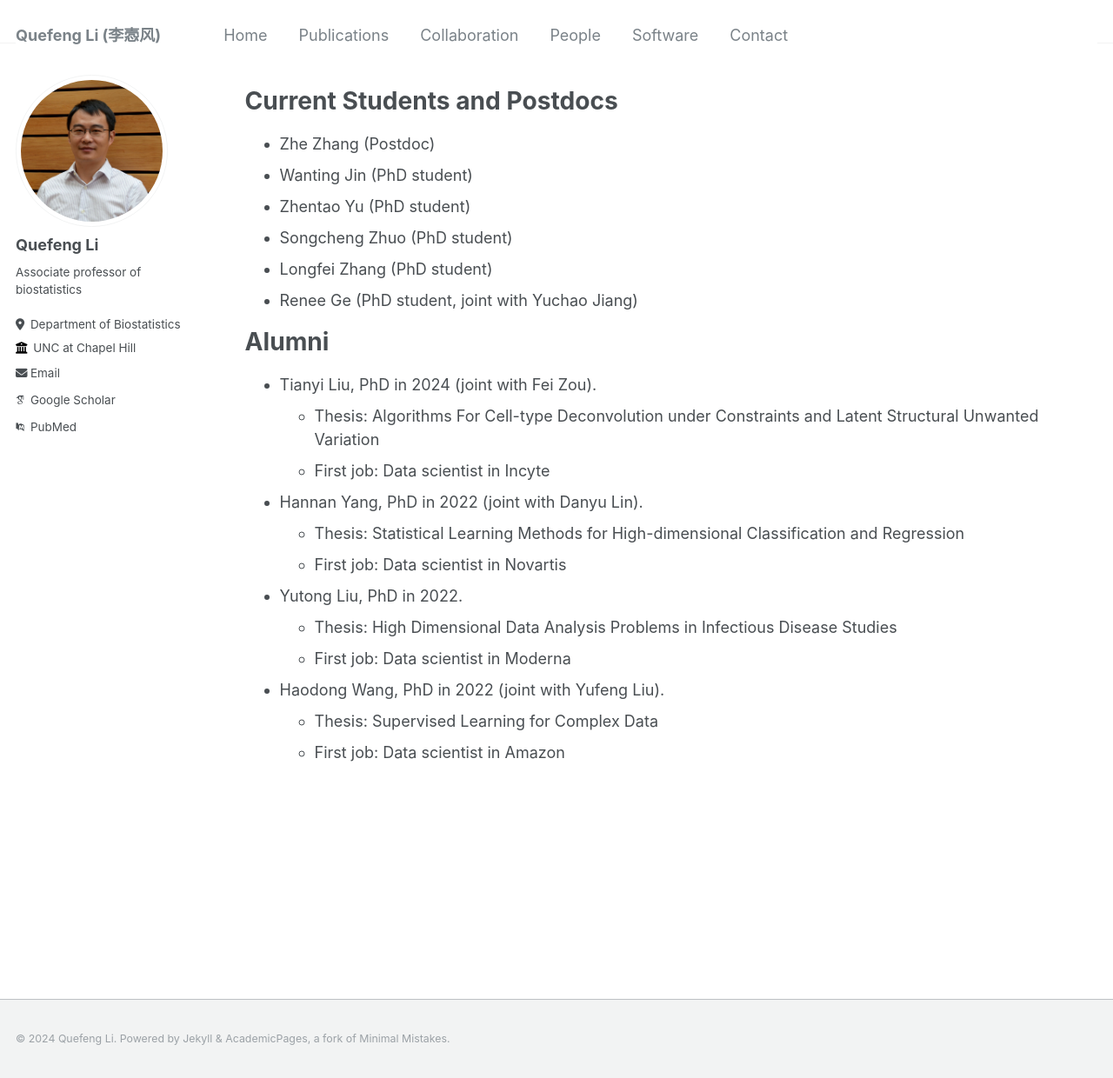
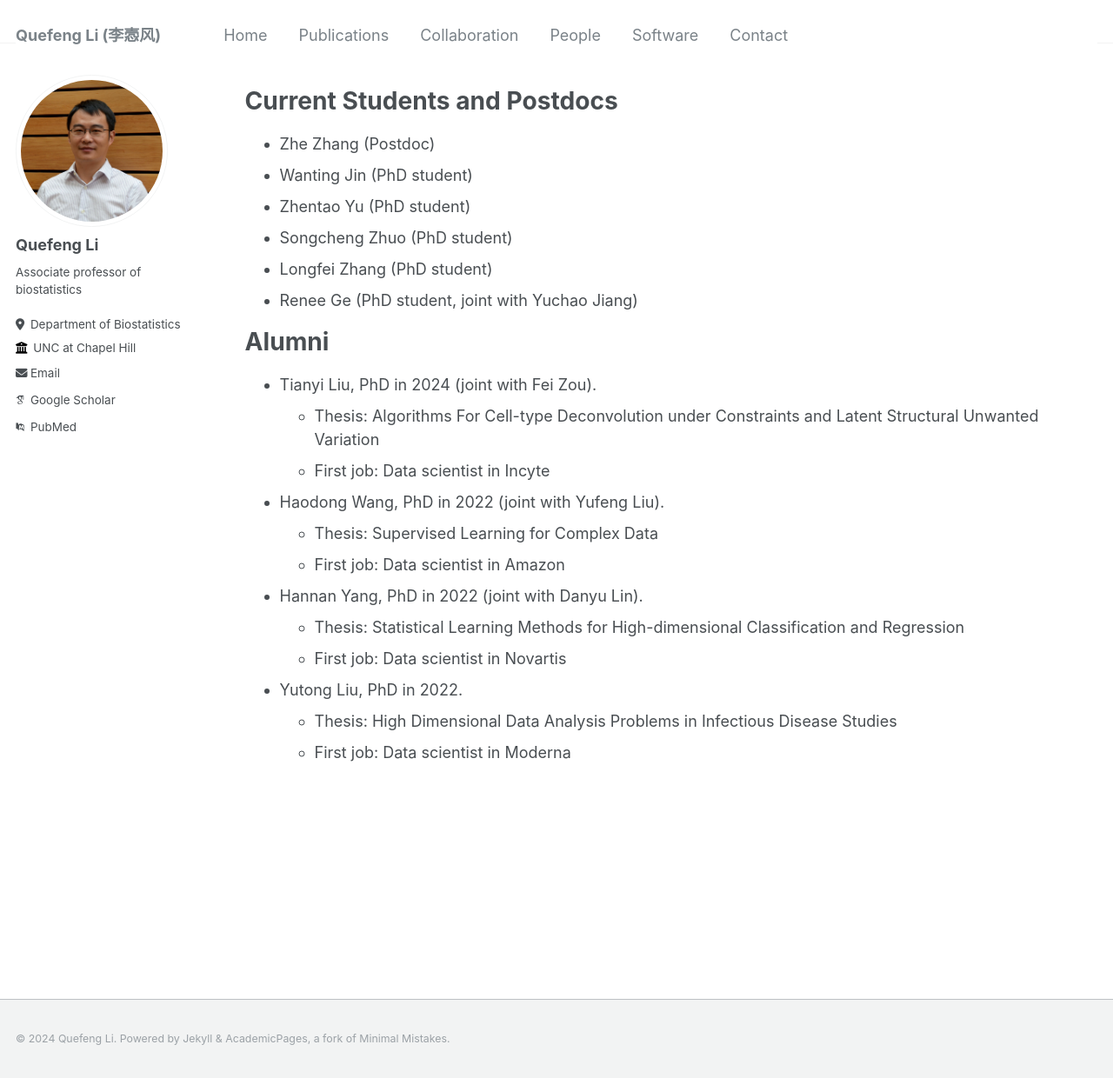
Before and after one commit to quefengli/quefengli.github.io, a Jekyll site: the page built from _pages/people.md, in a window 1280 px wide and 1240 px high. Shown: the whole window at 87% size. Built offline with Jekyll 4.4.1, drawn with Linux system fonts in a browser that asks for light colours; some web fonts are replaced.

```diff
--- a/_pages/people.md
+++ b/_pages/people.md
@@ -20,12 +20,12 @@ author_profile: true
 -   Tianyi Liu, PhD in 2024  (joint with Fei Zou).
     -   Thesis: Algorithms For Cell-type Deconvolution under Constraints and Latent Structural Unwanted Variation
 	-   First job: Data scientist in Incyte
+-   Haodong Wang, PhD in 2022 (joint with Yufeng Liu).
+    -   Thesis: Supervised Learning for Complex Data
+    -   First job: Data scientist in Amazon
 -   Hannan Yang, PhD in 2022 (joint with Danyu Lin).
     -   Thesis: Statistical Learning Methods for High-dimensional Classification and Regression
     -   First job: Data scientist in Novartis
 -   Yutong Liu, PhD in 2022.
     -   Thesis: High Dimensional Data Analysis Problems in Infectious Disease Studies
     -   First job: Data scientist in Moderna
--   Haodong Wang, PhD in 2022 (joint with Yufeng Liu).
-    -   Thesis: Supervised Learning for Complex Data
-    -   First job: Data scientist in Amazon
```
